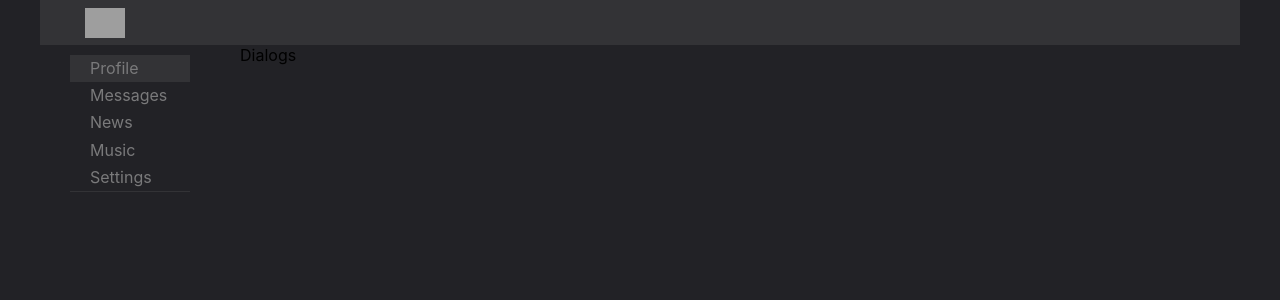
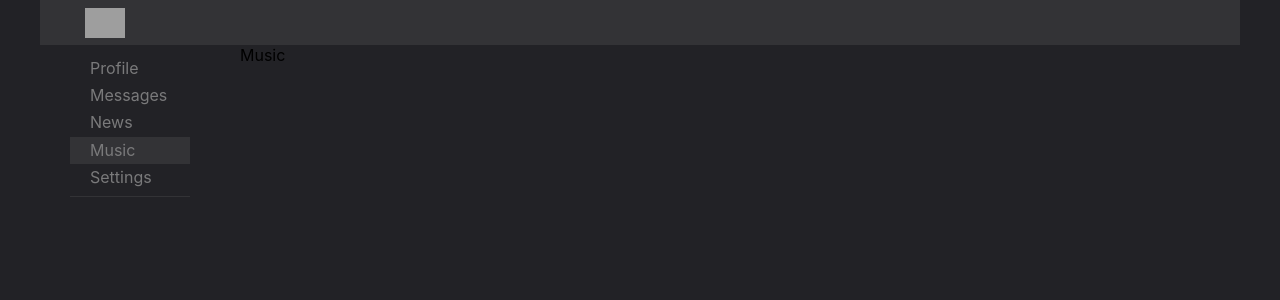
Before and after one commit to Cravle/social-network, a React (Create React App) app: page /music in a window 1280 px wide. Shown: the top 300 px of the page. Built offline with nearby package versions, Linux system fonts and the light colour scheme; grey boxes are pictures that could not be loaded.

Commit message:
navlink browser-route

```diff
--- a/package.json
+++ b/package.json
@@ -8,6 +8,7 @@
     "@testing-library/user-event": "^12.2.0",
     "react": "^17.0.1",
     "react-dom": "^17.0.1",
+    "react-router-dom": "^5.2.0",
     "react-scripts": "4.0.0",
     "web-vitals": "^0.2.4"
   },
--- a/src/App.js
+++ b/src/App.js
@@ -4,20 +4,28 @@
 import Navbar from './components/Navbar/Navbar';
 import Profile from './components/Profile/Profile';
 import Dialogs from "./components/Dialogs/Dialogs";
+import {BrowserRouter, Route} from "react-router-dom";
+import Settings from "./components/Settings/Settings";
+import Music from "./components/Music/Music";
+import News from "./components/News/News";
 
 
 const App = () => {
     return (
+        <BrowserRouter>
             <div className="app-wrapper">
                 <Header/>
                 <Navbar/>
                 <div className="app-wrapper-content">
-                <Dialogs/>
-                {/*<Profile />*/}
+                    <Route path="/dialogs" component={Dialogs}/>
+                    <Route path="/profile" component={Profile}/>
+                    <Route path="/news" component={News}/>
+                    <Route path="/music" component={Music}/>
+                    <Route path="/settings" component={Settings}/>
                 </div>
 
             </div>
-
+        </BrowserRouter>
     );
 }
 
--- /dev/null
+++ b/src/components/Music/Music.jsx
@@ -0,0 +1,12 @@
+import React from 'react';
+import s from './Music.module.css'
+
+const Music = (props) => {
+    return (
+        <div >
+            Music
+        </div>
+    )
+}
+
+export default Music;
--- a/src/components/Navbar/Navbar.jsx
+++ b/src/components/Navbar/Navbar.jsx
@@ -1,29 +1,30 @@
 import React from 'react';
 import s from './Navbar.module.css';
+import {NavLink} from "react-router-dom";
 
 const Navbar = () => {
     return (
 
         <nav className={s.nav}>
 
-            <div className={`${s.item} ${s.active}`}>
-                <a href="#"> Profile</a>
+            <div className={`${s.item} `}>
+                <NavLink to="/profile" activeClassName={s.activeLink}> Profile</NavLink>
+            </div>
+
+            <div className={`${s.item}`}>
+                <NavLink to="/dialogs" activeClassName={s.activeLink}> Messages</NavLink>
             </div>
 
             <div className={s.item}>
-                <a href="#"> Messages</a>
+                <NavLink to="/news" activeClassName={s.activeLink}> News</NavLink>
             </div>
 
             <div className={s.item}>
-                <a href="#"> News</a>
+                <NavLink to="/music" activeClassName={s.activeLink}> Music</NavLink>
             </div>
 
             <div className={s.item}>
-                <a href="#"> Music</a>
-            </div>
-
-            <div className={s.item}>
-                <a href="#"> Settings</a>
+                <NavLink to="/settings" activeClassName={s.activeLink}> Settings</NavLink>
             </div>
 
         </nav >
--- a/src/components/Navbar/Navbar.module.css
+++ b/src/components/Navbar/Navbar.module.css
@@ -1,20 +1,22 @@
 .item {
-    padding-left: 20px;
-    width: 100px;
+
+    width: 120px;
     cursor: pointer;
 
 }
 
-.item:hover {
-    background-color: #333336;
-}
+/*.item:hover {*/
+/*    background-color: #333336;*/
+/*}*/
 
 .item:last-child {
+    padding-bottom: 5px;
     border-bottom: 1px solid #333336;
 }
 
-.active {
-    background-color: #333336;
+.activeLink {
+    color: #ffffff;
+    /*background-color: #333336;*/
 }
 
 .nav {
@@ -27,8 +29,19 @@
 }
 
 .nav a {
+    display: block;
+    width: 100px;
+    padding-left: 20px;
     text-decoration: none;
     color: #7a7a7b;
-    width: 40px;
+
     transition: hover .1s linear;
 }
+
+.nav a:hover{
+    background-color: #333336;
+}
+
+.nav a.activeLink{
+    background-color: #333336;
+}
--- /dev/null
+++ b/src/components/News/News.jsx
@@ -0,0 +1,12 @@
+import React from 'react';
+import s from './News.module.css'
+
+const News = (props) => {
+    return (
+        <div >
+            News
+        </div>
+    )
+}
+
+export default News;
--- /dev/null
+++ b/src/components/Settings/Settings.jsx
@@ -0,0 +1,12 @@
+import React from 'react';
+import s from './Settings.module.css'
+
+const Settings = (props) => {
+    return (
+        <div>
+            Settings
+        </div>
+    )
+}
+
+export default Settings;
```
Also changed, not shown: src/components/Music/Music.module.css (added), src/components/News/News.module.css (added), src/components/Settings/Settings.module.css (added), 1 other file (tests, documents, lock files or other folders). Lines whose indentation alone changed are shown as unchanged.
